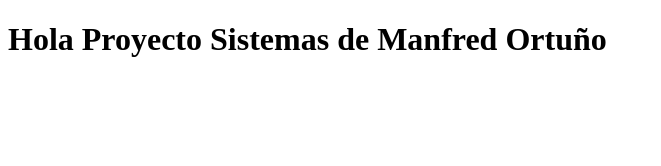
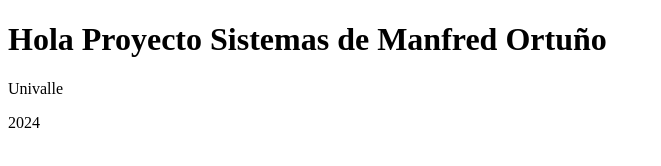
Before and after one commit to RuddyOG24/firstGit, a plain HTML site: page index.html in a window 1280 px wide. Shown: the whole page, without its empty margins (0-661 px from the left). Drawn offline with Linux system fonts and the light colour scheme.

Commit message:
Agregue un P y Footer

```diff
--- a/index.html
+++ b/index.html
@@ -7,5 +7,7 @@
 </head>
 <body>
     <h1>Hola Proyecto Sistemas de Manfred Ortuño</h1>
+    <p>Univalle</p>
+    <footer>2024</footer>
 </body>
 </html>
```
